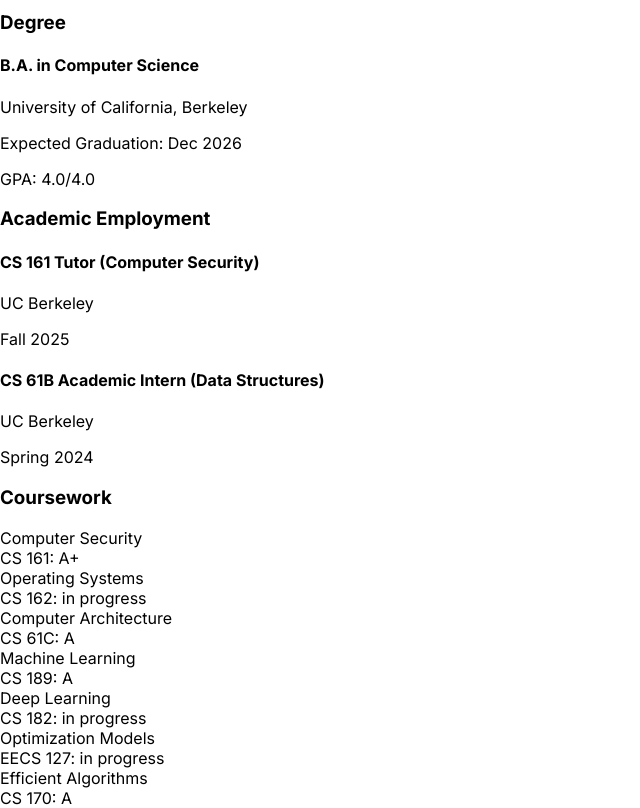
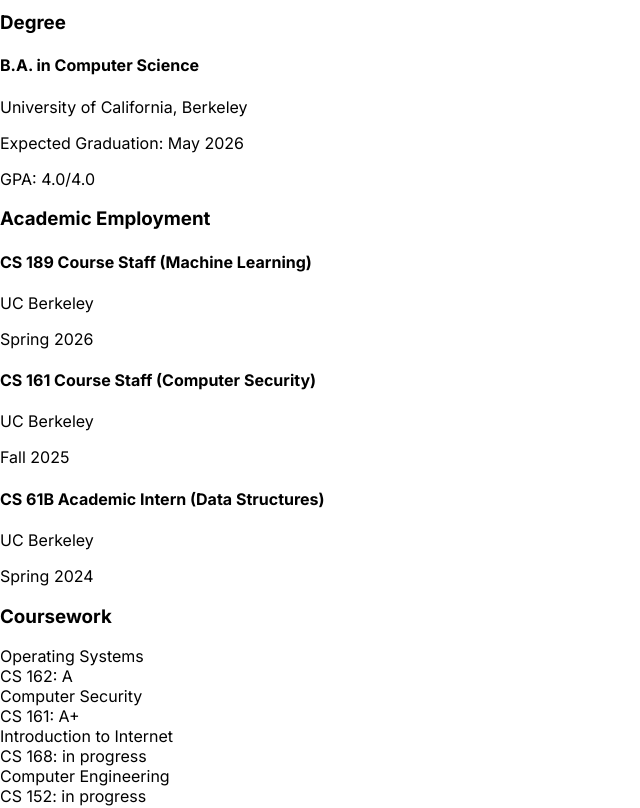
Before and after one commit to nazar-ospanov/nazar-ospanov.github.io, a React (Create React App) app: page / in a window 1280 px wide. Shown: the part 4120-4928 px from the top of the page, without its empty margins (0-640 px from the left). Built offline with nearby package versions, Linux system fonts and the light colour scheme.

Commit message:
update education

```diff
--- a/src/components/Education.tsx
+++ b/src/components/Education.tsx
@@ -5,9 +5,11 @@
     {
       name: 'Systems',
       courses: [
+        { name: 'Operating Systems', code: 'CS 162', grade: 'A' },
         { name: 'Computer Security', code: 'CS 161', grade: 'A+' },
-        { name: 'Operating Systems', code: 'CS 162', grade: 'in progress' },
-        { name: 'Computer Architecture', code: 'CS 61C', grade: 'A' }
+        { name: 'Introduction to Internet', code: 'CS 168', grade: 'in progress' },
+        { name: 'Computer Engineering', code: 'CS 152', grade: 'in progress' },
+        { name: 'Computer Architecture', code: 'CS 61C', grade: 'A' },
       ],
       bgColor: 'bg-blue-100',
       textColor: 'text-blue-800'
@@ -16,8 +18,11 @@
       name: 'Machine Learning',
       courses: [
         { name: 'Machine Learning', code: 'CS 189', grade: 'A' },
-        { name: 'Deep Learning', code: 'CS 182', grade: 'in progress' },
-        { name: 'Optimization Models', code: 'EECS 127', grade: 'in progress' }
+        { name: 'Deep Learning', code: 'CS 182', grade: 'P' },
+        { name: 'Optimization Models', code: 'EECS 127', grade: 'A+' },
+        { name: 'Agentic AI', code: 'CS 194', grade: 'A' },
+        { name: 'Reinforcement Learning', code: 'CS 185', grade: 'in progress'},
+        { name: 'Scalable AI', code: 'EECS 194', grade: 'in progress' },
       ],
       bgColor: 'bg-purple-100',
       textColor: 'text-purple-800'
@@ -48,7 +53,7 @@
               <div className="border-l-4 border-blue-600 pl-6 py-2">
                 <h4 className="text-lg font-medium text-gray-900">B.A. in Computer Science</h4>
                 <p className="text-gray-600">University of California, Berkeley</p>
-                <p className="text-sm text-gray-500">Expected Graduation: Dec 2026</p>
+                <p className="text-sm text-gray-500">Expected Graduation: May 2026</p>
                 <p className="text-sm text-gray-500">GPA: 4.0/4.0</p>
               </div>
             </div>
@@ -58,16 +63,25 @@
               <h3 className="text-xl font-semibold text-gray-900 mb-4">Academic Employment</h3>
               <div className="space-y-4">
                 <div className="relative">
-                  <div className="absolute left-3 top-0 w-3 h-3 bg-blue-600 rounded-full"></div>
+                  <div className="absolute left-3 top-1.5 w-3 h-3 bg-blue-600 rounded-full"></div>
                   <div className="ml-8">
-                    <h4 className="font-medium text-gray-900">CS 161 Tutor (Computer Security)</h4>
+                    <h4 className="font-medium text-gray-900">CS 189 Course Staff (Machine Learning)</h4>
+                    <p className="text-gray-600">UC Berkeley</p>
+                    <p className="text-sm text-gray-500">Spring 2026</p>
+                  </div>
+                </div>
+
+                <div className="relative">
+                  <div className="absolute left-3 top-1.5 w-3 h-3 bg-gray-400 rounded-full"></div>
+                  <div className="ml-8">
+                    <h4 className="font-medium text-gray-900">CS 161 Course Staff (Computer Security)</h4>
                     <p className="text-gray-600">UC Berkeley</p>
                     <p className="text-sm text-gray-500">Fall 2025</p>
                   </div>
                 </div>
 
                 <div className="relative">
-                  <div className="absolute left-3 top-0 w-3 h-3 bg-gray-400 rounded-full"></div>
+                  <div className="absolute left-3 top-1.5 w-3 h-3 bg-gray-400 rounded-full"></div>
                   <div className="ml-8">
                     <h4 className="font-medium text-gray-900">CS 61B Academic Intern (Data Structures)</h4>
                     <p className="text-gray-600">UC Berkeley</p>
```
